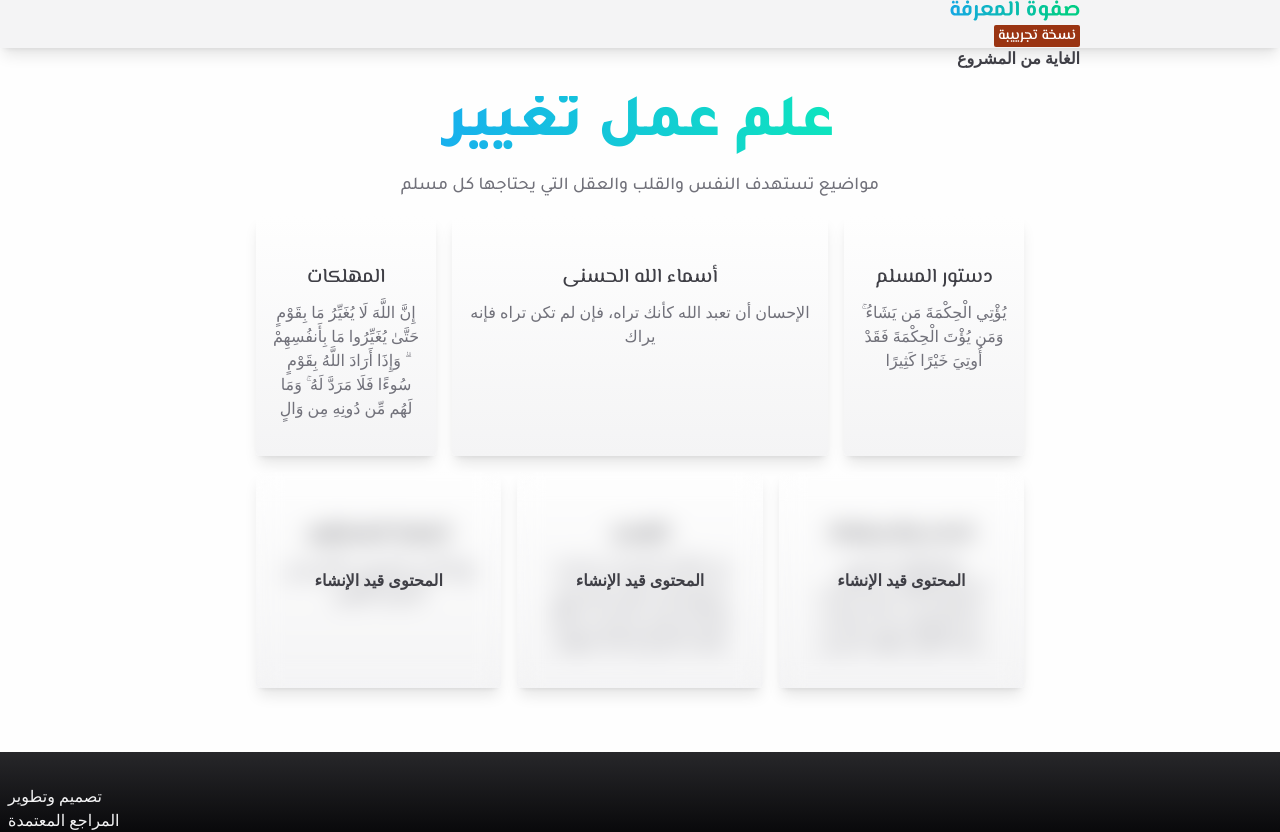
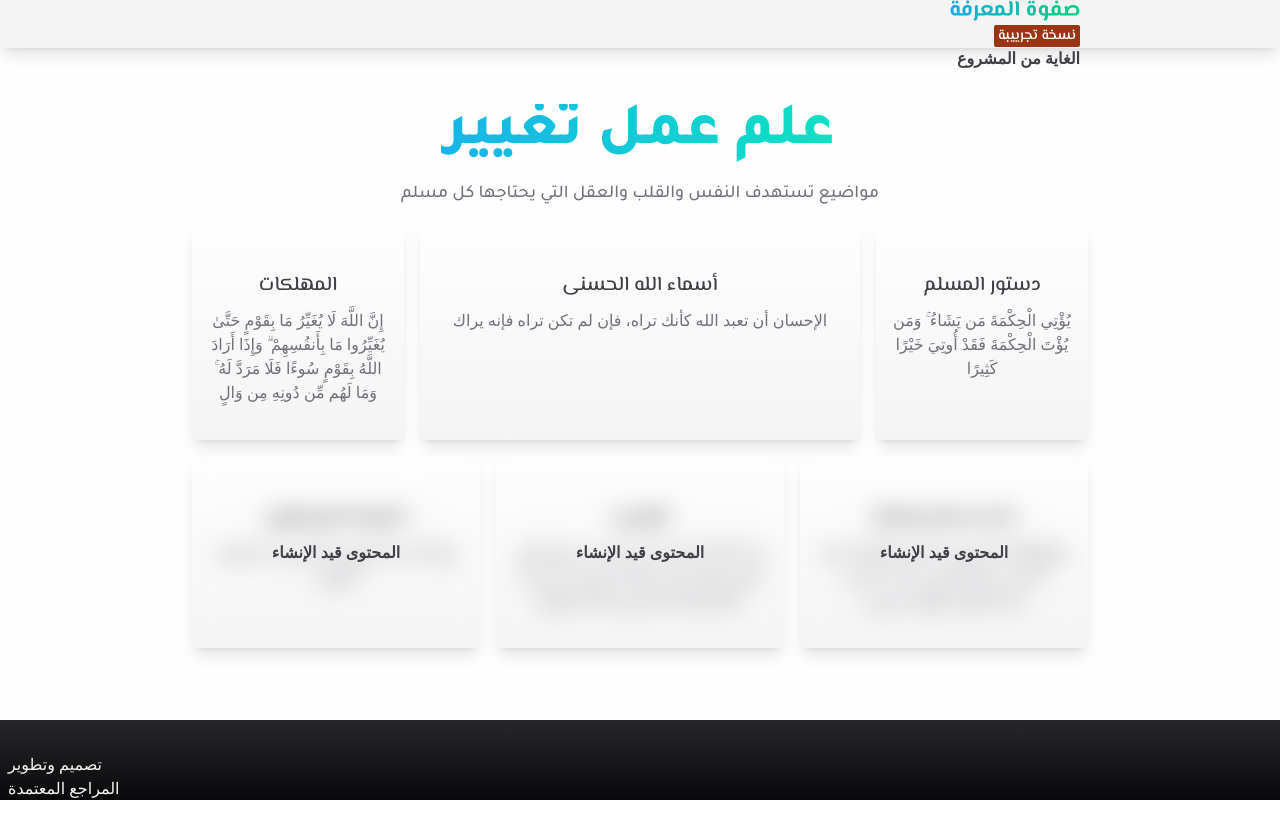
Before and after one commit to Ali-Hussein-dev/safwat-almaerifa, a Next.js app: page / in a window 1280 px wide. After the commit the page ends 800 px from the top, so only its background shows below. Built offline with nearby package versions, Linux system fonts and the light colour scheme; some icons are missing; what tailwind-custom-utilities would draw is missing.

Commit message:
style: increase width

```diff
--- a/src/components/Hero/Hero.tsx
+++ b/src/components/Hero/Hero.tsx
@@ -66,7 +66,7 @@ const content = {
 };
 export const Hero = () => {
   return (
-    <section className="mx-auto max-w-3xl pb-12 pt-5 text-zinc-700 md:pt-8">
+    <section className="mx-auto max-w-4xl pb-12 pt-5 text-zinc-700 md:pt-8">
       <h1 className="text-grad-primary font-tajawal mb-2 pb-2 text-center text-3xl font-extrabold lg:text-6xl">
         {content.h1}
       </h1>
@@ -78,7 +78,7 @@ export const Hero = () => {
           <Link
             key={i}
             className={clsx(
-              `group relative overflow-hidden rounded bg-gradient-to-t from-zinc-100 to-transparent shadow-lg duration-300 hover:shadow-xl`,
+              `group relative overflow-hidden bg-gradient-to-t from-zinc-100 to-transparent shadow-lg duration-300 hover:shadow-xl`,
               i == 0 && "md:col-span-3 md:hidden",
               i == 1 && "md:col-span-3",
               i == 2 && "hidden md:col-start-4 md:col-end-10 md:block",
```
